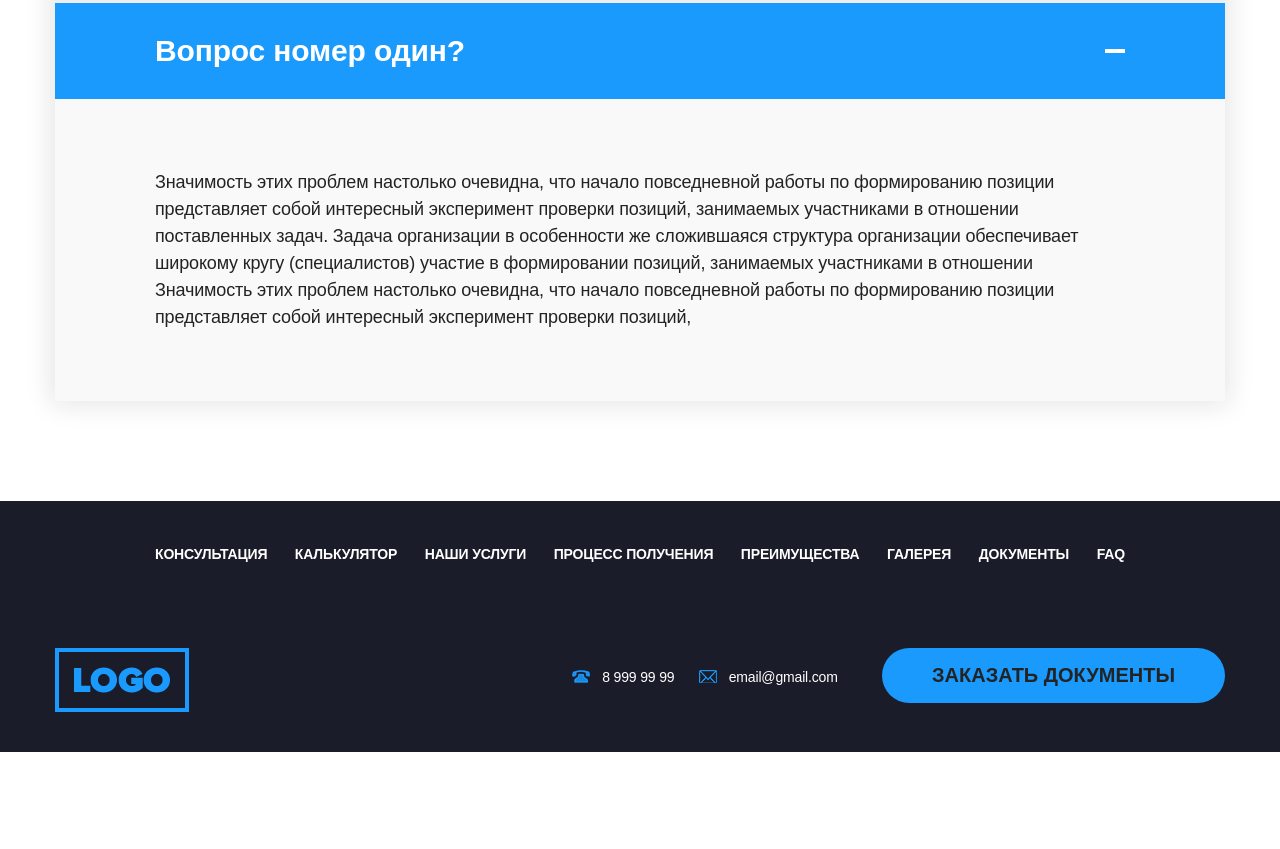
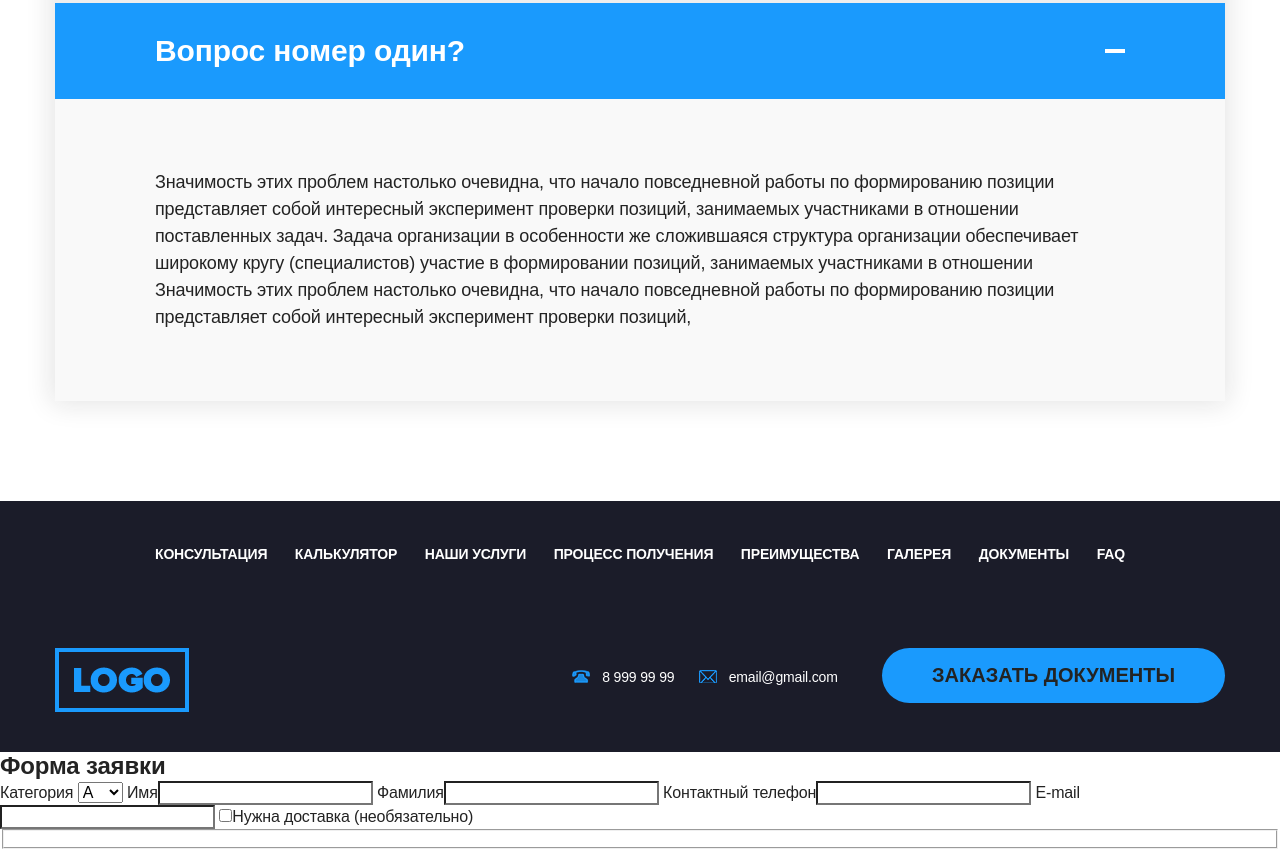
Before and after one commit to AlinaNiko/avtoschool, a website: page src/index.html in a window 1280 px wide. Shown: the part 7079-7928 px from the top of the page. Before the commit the page ends 7831 px from the top, so only its background shows below. Drawn offline with nearby package versions, Linux system fonts and the light colour scheme; files that its build step writes are made by us from their sources; a web font is replaced by a local one.

Commit message:
Добавлена разметка попапов

```diff
--- a/src/index.html
+++ b/src/index.html
@@ -14,7 +14,7 @@
         <include src="src/markup/faq.html"></include>
     </main>
     <include src="src/markup/main-footer.html"></include>
-
+    <include src="src/markup/popups.html"></include>
     <include src="src/markup/foot.html"></include>
   </body>
 </html>
--- /dev/null
+++ b/src/markup/popups.html
@@ -0,0 +1,29 @@
+<section class="popup popup-application">
+  <h2 class="popup-application__title">Форма заявки</h2>
+  <form class="popup-application__form" action="#">
+    <div class="popup-application__left-wrapper">
+      <label class="popup-application__subtitle"> Категория
+        <select class="popup-application__license" name="license" required>
+          <option class="license__item">A</option>
+          <option class="license__item">B</option>
+          <option class="license__item">C</option>
+          <option class="license__item">D</option>
+          <option class="license__item">CE</option>
+        </select>
+      </label>
+      <label class="popup-application__subtitle">Имя<input class="popup-application__name" type="text" required></label>
+      <label class="popup-application__subtitle">Фамилия<input class="popup-application__surname" type="text" required></label>
+      <label class="popup-application__subtitle">Контактный телефон<input class="popup-application__phone" type="text" required></label>
+      <label class="popup-application__subtitle">E-mail<input class="popup-application__email" type="email" required></label>
+      <label class="popup-application__subtitle"><input class="popup-application__delivery" type="checkbox">Нужна доставка (необязательно)</label>
+      <fieldset class="">
+
+      </fieldset>
+    </div>
+    <div class="popup-application__right-wrapper"></div>
+  </form>
+</section>
+
+<section class="popup popup-congratulation">
+
+  </section>
--- a/src/style.scss
+++ b/src/style.scss
@@ -17,3 +17,4 @@
 @import 'styles/blocks/application';
 @import 'styles/blocks/faq';
 @import 'styles/blocks/main-footer';
+@import 'styles/blocks/popups';
--- /dev/null
+++ b/src/styles/blocks/_popups.scss
@@ -0,0 +1,2 @@
+@import '../helpers/variables';
+@import '../helpers/mixins';
```
